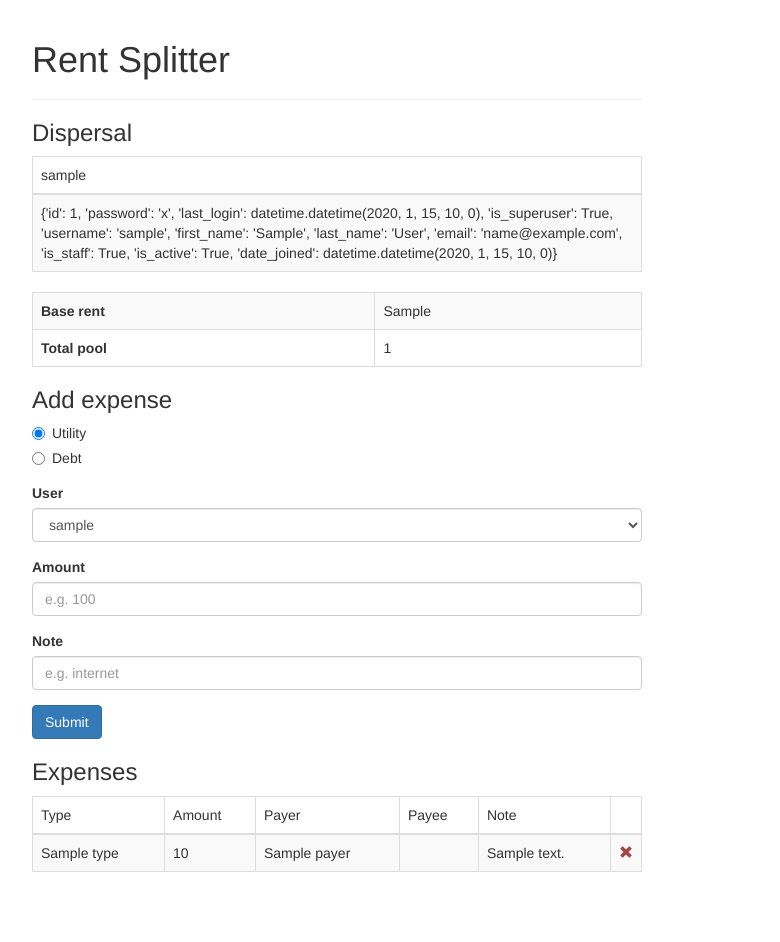
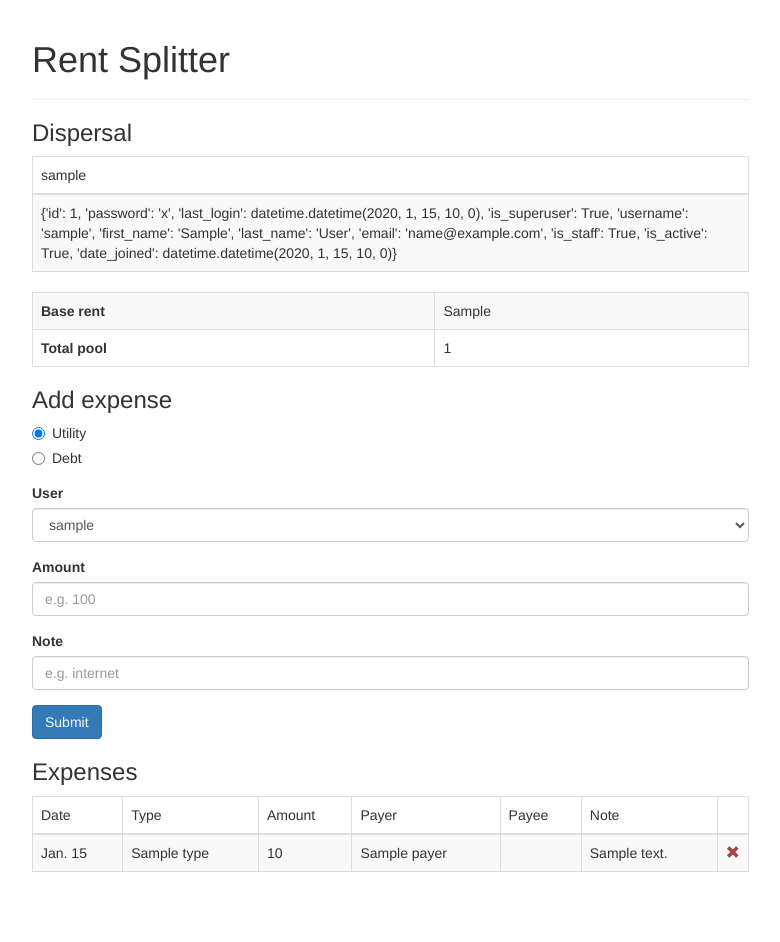
Before and after one commit to EaterOA/django-rentsplitter, a Django app: template templates/rentsplitter/index.html in a window 1280 px wide. Shown: the whole page, without its empty margins (303-1083 px from the left). Run offline with Django 3.2, Linux system fonts and the light colour scheme; tables that the repository leaves empty hold one stand-in row (values such as "Sample post"); the template is opened without the code that fills it: values that come from a table or form of the project are taken from there, most other values are stand-ins (such as "Sample title", 1, 10 or a date in 2020); some libraries are stand-ins or nearby versions.

Commit message:
Style changes
- Added date field to entry row on frontend
- Deleting now refreshes
- Organized JS code

```diff
--- a/static/rentsplitter/css/styles.css
+++ b/static/rentsplitter/css/styles.css
@@ -13,4 +13,9 @@ body {
 
 .no-stretch {
     width: 1%;
+    white-space: nowrap;
 }
+
+.clickable {
+    cursor: pointer;
+}
--- a/static/rentsplitter/js/rentsplitter.js
+++ b/static/rentsplitter/js/rentsplitter.js
@@ -1,7 +1,3 @@
-showAlert = function(message, alertClass) {
-    $('#alert').html('<div class="alert ' + alertClass + ' alert-dismissable fade in"><a href="#" class="close pad-close" data-dismiss="alert" aria-label="close">&times;</a><strong>' + message + '</strong></div>')
-}
-
 $.ajaxSetup({
     beforeSend: function(xhr, settings) {
         if (!/^(GET|HEAD|OPTIONS|TRACE)$/.test(settings.type) && !this.crossDomain) {
@@ -10,8 +6,54 @@ $.ajaxSetup({
     }
 });
 
+function showAlert(message, alertClass) {
+    $('#alert').html('<div class="alert ' + alertClass + ' alert-dismissable fade in"><a href="#" class="close pad-close" data-dismiss="alert" aria-label="close">&times;</a><strong>' + message + '</strong></div>')
+}
+
+function deleteExpense(button) {
+    expense_id = button.attr('id').split("_")[1];
+    $.ajax({
+        type: "POST",
+        url: "delete",
+        data: {"id": expense_id},
+        success: function(data) {
+            if ('error' in data) {
+                showAlert(data.error, "alert-warning");
+            } else {
+                location.reload();
+            }
+        },
+        error: function(data) {
+            showAlert("Error reaching server", "alert-danger");
+        },
+    });
+}
+
+function addExpense(form) {
+    var b = $('#expense-submit')
+    b.button('loading')
+    $.ajax({
+        type: "POST",
+        url: "expense",
+        data: form.serialize(),
+        success: function(data) {
+            if ('error' in data) {
+                showAlert(data.error, "alert-warning");
+            } else {
+                location.reload();
+            }
+            b.button('reset');
+        },
+        error: function(data) {
+            showAlert("Error reaching server", "alert-danger");
+            b.button('reset');
+        },
+    });
+}
+
 $(document).ready(function()
 {
+    // set up radio button to hide/unhide payee field
     $('input[type=radio]').on('change', function(e) {
         if (!this.checked) {
             return;
@@ -26,50 +68,20 @@ $(document).ready(function()
             o.prop("disabled", true);
         }
     });
+    if ($('input[value="debt"]')[0].checked) {
+        var o = $('#expense-payee-field');
+        o.show();
+        o.prop("disabled", false);
+    }
 
+    // add handler for expense delete buttons
     $('[id^=delete_]').on('click', function(e) {
-        expense_id = e.target.id.split("_")[1];
-        $.ajax({
-            type: "POST",
-            url: "delete",
-            data: {"id": expense_id},
-            success: function(data) {
-                if ('error' in data) {
-                    showAlert(data.error, "alert-warning");
-                } else {
-                    showAlert("Successfully deleted", "alert-success");
-                    $(e.target).parent().parent().remove();
-                }
-            },
-            error: function(data) {
-                showAlert("Error reaching server", "alert-danger");
-            },
-        });
+        deleteExpense($(e.target));
     });
 
+    // add handler for form submission
     $('#expense-form').submit(function(e) {
-        var b = $('#expense-submit')
-        b.button('loading')
-        $.ajax({
-            type: "POST",
-            url: "expense",
-            data: $(this).serialize(),
-            success: function(data) {
-                if ('error' in data) {
-                    showAlert(data.error, "alert-warning");
-                } else {
-                    showAlert("Successfully added", "alert-success");
-                    location.reload(true);
-                }
-                b.button('reset');
-            },
-            error: function(data) {
-                showAlert("Error reaching server", "alert-danger");
-                b.button('reset');
-            },
-        });
+        addExpense($(this));
         e.preventDefault();
     });
-
-
 });
--- a/templates/rentsplitter/index.html
+++ b/templates/rentsplitter/index.html
@@ -14,7 +14,7 @@
 </head>
 <body>
 <div class="container-fluid"><div class="row">
-<div class="col-sm-6 col-sm-offset-3">
+<div class="col-sm-7 col-sm-offset-3">
     <div class="page-header"><h1>Rent Splitter</h1></div>
     <h3>Dispersal</h3>
     <table class="table table-striped table-bordered">
@@ -85,6 +85,7 @@
     <h3>Expenses</h3>
     <table class="table table-striped table-bordered">
         <thead>
+            <td>Date</td>
             <td>Type</td>
             <td>Amount</td>
             <td>Payer</td>
@@ -95,20 +96,21 @@
         <tbody>
             {% for entry in entries %}
             <tr>
+                <td>{{ entry.date|date:"N d" }}</td>
                 <td>{{ entry.type }}</td>
                 <td>{{ entry.amount }}</td>
                 <td>{{ entry.payer.name }}</td>
                 <td>{% if entry.type == "debt" %}{{ entry.payee.name }}{% endif %}</td>
                 <td>{{ entry.note }}</td>
                 <td class="no-stretch text-danger">
-                    <span id="delete_{{entry.id}}" class="glyphicon glyphicon-remove"></span>
+                    <span id="delete_{{entry.id}}" class="glyphicon glyphicon-remove clickable"></span>
                 </td>
             </tr>
             {% endfor %}
         </tbody>
     </table>
 </div>
-<div class="col-sm-3">
+<div class="col-sm-2">
     <div id="alert"></div>
 </div>
 </div></div>
```
Also changed, not shown: views.py (+4 -4 lines).
